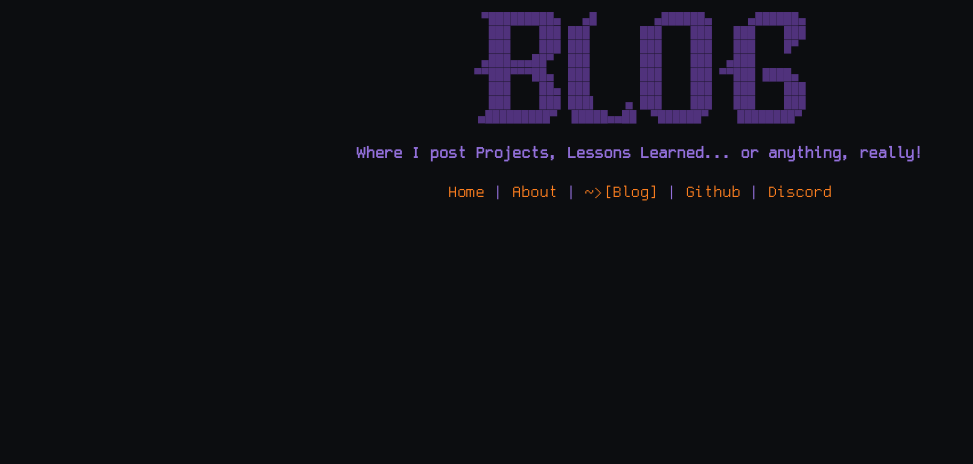
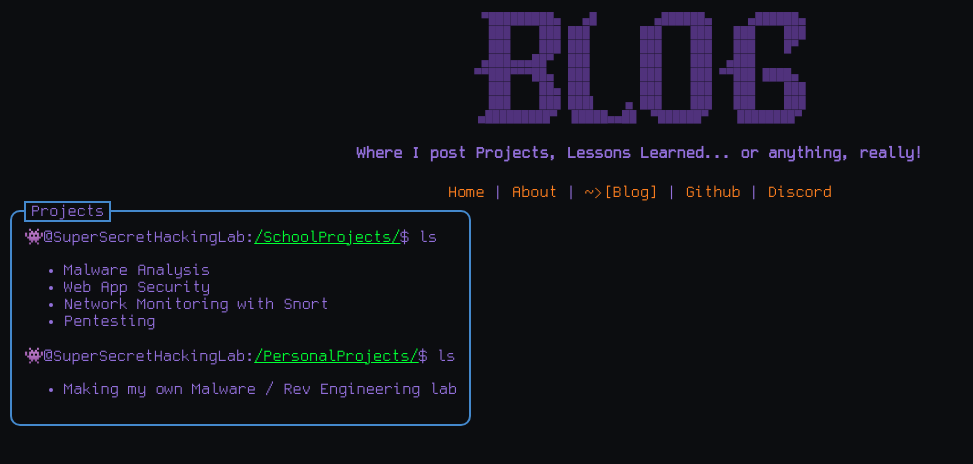
Before and after one commit to GlitchKraken/Glitchkraken.Github.io, a plain HTML site: page Blog.html in a window 1280 px wide. Shown: the whole page, without its empty margins (0-973 px from the left). Drawn offline with Linux system fonts and the light colour scheme.

Commit message:
Added and Stylized Blog Section
The projects Section of the blog page has been added and stylized. It still needs to link to things and have fancy animations though...

```diff
--- a/Blog.html
+++ b/Blog.html
@@ -50,6 +50,7 @@ DON'T CHANGE THIS FILE
  <h4>Where I post Projects, Lessons Learned... or anything, really!</h4>
 
 
+
  <div class="about_section">
 
    <a href="index.html"> Home </a>
@@ -64,7 +65,22 @@ DON'T CHANGE THIS FILE
 
  </div>
 
-
+ <div>
+   <fieldset id="Projects">
+     <legend>Projects</legend>
+     <div class="gt">👾@SuperSecretHackingLab:<u class="folder">/SchoolProjects/</u>$ ls</div>
+     <ul>
+        <li>Malware Analysis</li>
+        <li>Web App Security</li>
+        <li>Network Monitoring with Snort</li>
+        <li>Pentesting</li>
+     </ul>
+     <div class="gt">👾@SuperSecretHackingLab:<u class="folder">/PersonalProjects/</u>$ ls</div>
+     <ul>
+       <li>Making my own Malware / Rev Engineering lab</li>
+     </ul>
+   </fieldset>
+   </div>
 
 
 
--- a/style.css
+++ b/style.css
@@ -28,6 +28,21 @@ body {
    color: 	#9370DB;
 }
 
+fieldset {
+   border-color: rgb(68, 136, 204);
+   border-radius: 10px;
+   border-style: solid;
+   border-width: 2px;
+   float: left;
+}
+
+legend {
+   border-color: rgb(68, 136, 204);
+   border-style: solid;
+   border-width: 2px;
+   padding: 0px 5px;
+}
+
 h1 {
    color: #50327c;
    text-align: center;
@@ -36,6 +51,9 @@ h1 {
    /* opacity: 0%; */
 }
 
+.gt {
+   text-align: left;
+}
 
 .about_section {
    text-align: center;
@@ -48,6 +66,10 @@ h1 {
    background-color: transparent;
 }
 
+.folder {
+   color: #00FF33
+}
+
 #secret {
    color:#0C0D10;
 }
```
Also changed, not shown: About.html (+3 -2 lines), motd.txt. Lines whose indentation alone changed are shown as unchanged.
